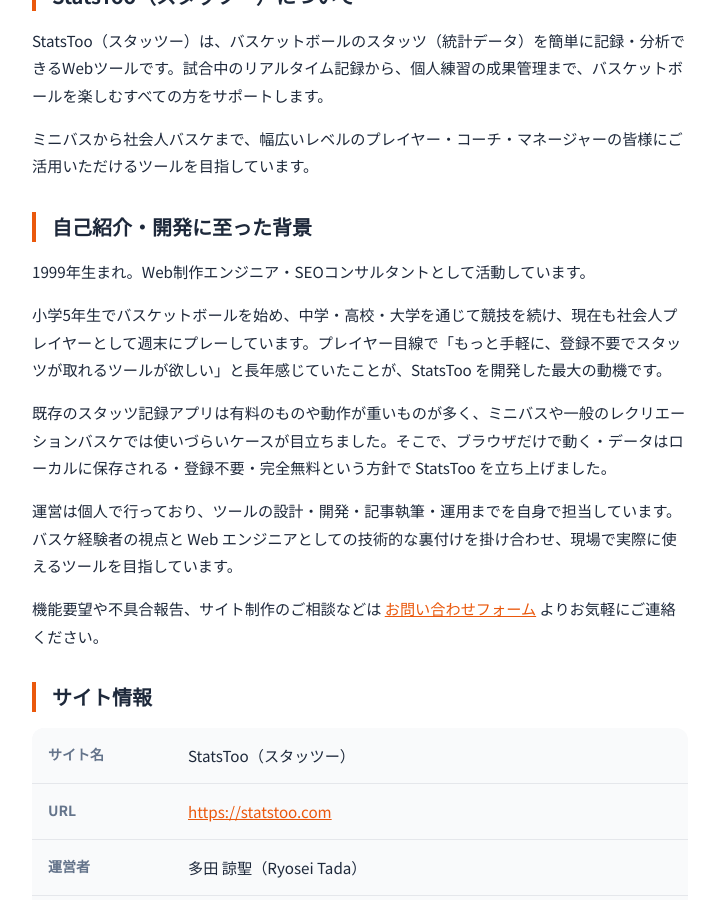
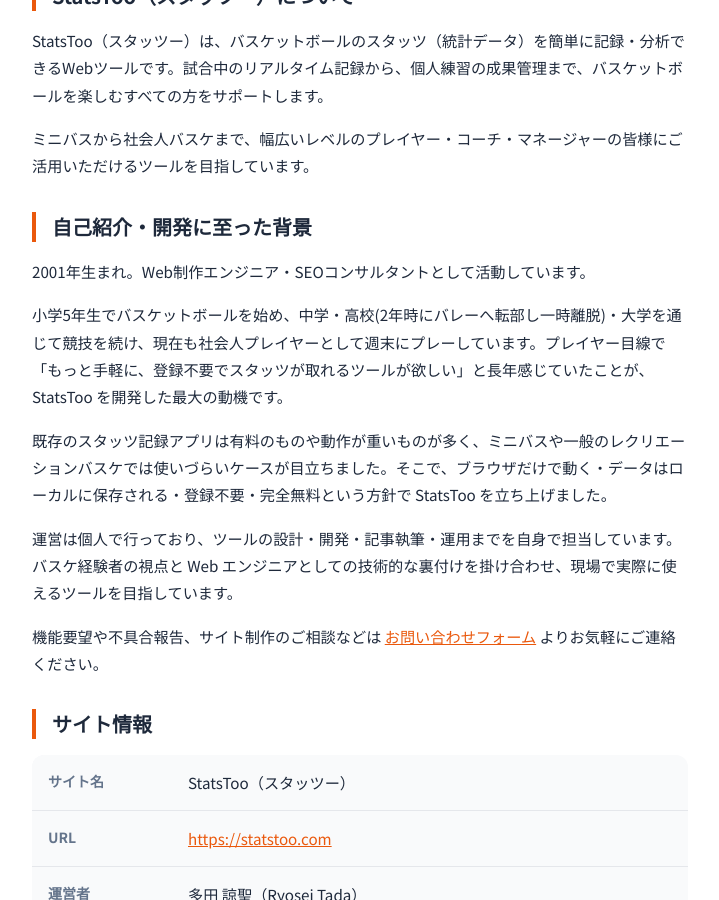
Before and after one commit to BSK-Ryo/statstoo, a Jekyll site: the page built from about/index.html, in a window 1280 px wide and 900 px high, scrolled down 741 px. Shown: the whole window, without its empty margins (280-999 px from the left). Built offline with Jekyll 4.4.1, drawn with Linux system fonts in a browser that asks for light colours; nearby versions of some CDN libraries.

Commit message:
自己紹介改善

```diff
--- a/about/index.html
+++ b/about/index.html
@@ -134,8 +134,8 @@
         <!-- Development Background -->
         <div class="about-section mb-8">
             <h2>自己紹介・開発に至った背景</h2>
-            <p>1999年生まれ。Web制作エンジニア・SEOコンサルタントとして活動しています。</p>
-            <p>小学5年生でバスケットボールを始め、中学・高校・大学を通じて競技を続け、現在も社会人プレイヤーとして週末にプレーしています。プレイヤー目線で「もっと手軽に、登録不要でスタッツが取れるツールが欲しい」と長年感じていたことが、StatsToo を開発した最大の動機です。</p>
+            <p>2001年生まれ。Web制作エンジニア・SEOコンサルタントとして活動しています。</p>
+            <p>小学5年生でバスケットボールを始め、中学・高校(2年時にバレーへ転部し一時離脱)・大学を通じて競技を続け、現在も社会人プレイヤーとして週末にプレーしています。プレイヤー目線で「もっと手軽に、登録不要でスタッツが取れるツールが欲しい」と長年感じていたことが、StatsToo を開発した最大の動機です。</p>
             <p>既存のスタッツ記録アプリは有料のものや動作が重いものが多く、ミニバスや一般のレクリエーションバスケでは使いづらいケースが目立ちました。そこで、ブラウザだけで動く・データはローカルに保存される・登録不要・完全無料という方針で StatsToo を立ち上げました。</p>
             <p>運営は個人で行っており、ツールの設計・開発・記事執筆・運用までを自身で担当しています。バスケ経験者の視点と Web エンジニアとしての技術的な裏付けを掛け合わせ、現場で実際に使えるツールを目指しています。</p>
             <p>機能要望や不具合報告、サイト制作のご相談などは <a href="/contact/">お問い合わせフォーム</a> よりお気軽にご連絡ください。</p>
```
